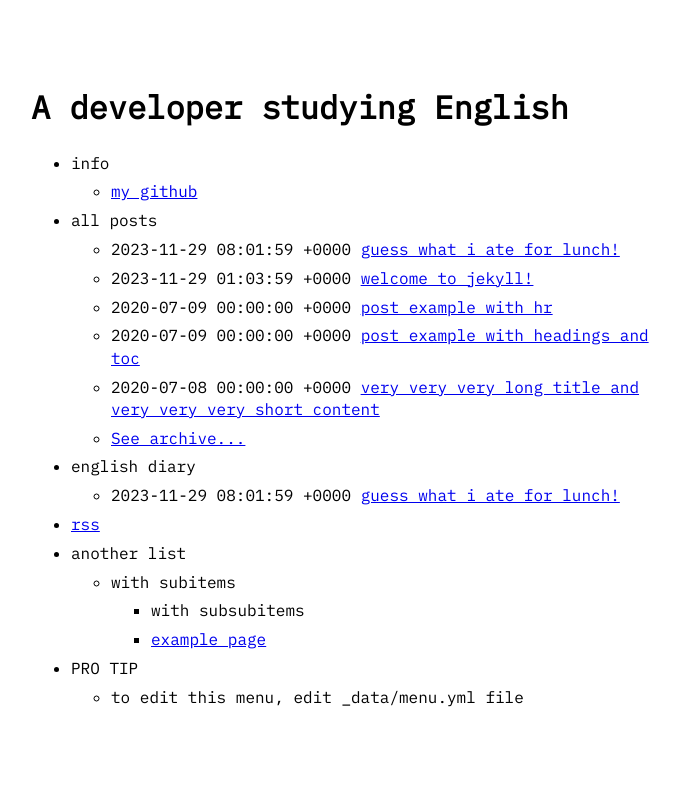
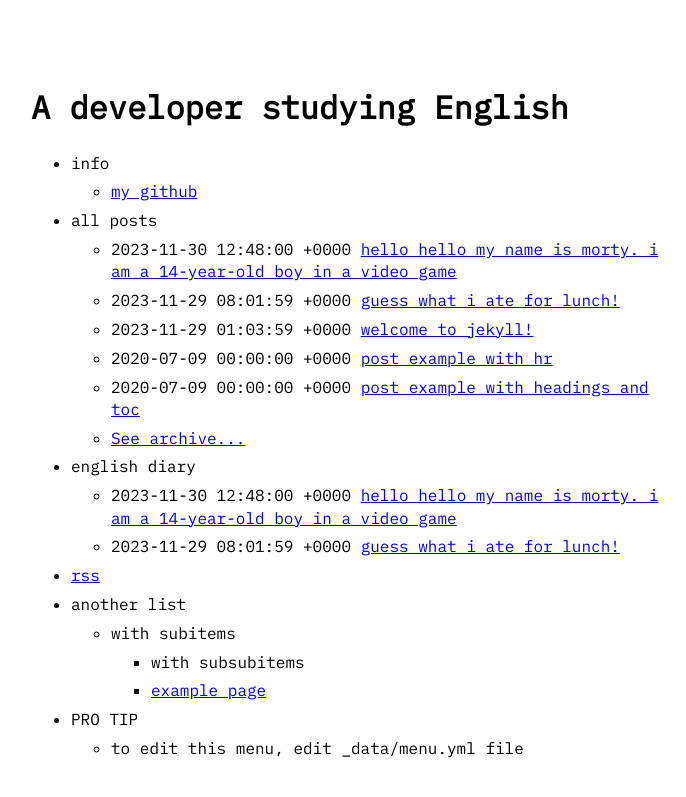
Before and after one commit to prolkh/prolkh.github.io, a Jekyll site: the page built from index.md, in a window 1280 px wide. Shown: the top 797 px of the page, without its empty margins (289-975 px from the left). Built offline with Jekyll 4.4.1, drawn with Linux system fonts in a browser that asks for light colours.

Commit message:
Update 2023-11-30-hello-hello-my-name-is-morty-i-am-a-14-year-old-boy-in-a-video-game.md

```diff
--- a/_posts/2023-11-30-hello-hello-my-name-is-morty-i-am-a-14-year-old-boy-in-a-video-game.md
+++ b/_posts/2023-11-30-hello-hello-my-name-is-morty-i-am-a-14-year-old-boy-in-a-video-game.md
@@ -1,6 +1,6 @@
 ---
-published: false
 layout: post
+title: 'Hello hello my name is Morty. I am a 14-year-old boy in a video game'
 date: '2023-11-30 21:48:00 +0900'
 categories: diary
 ---
```
